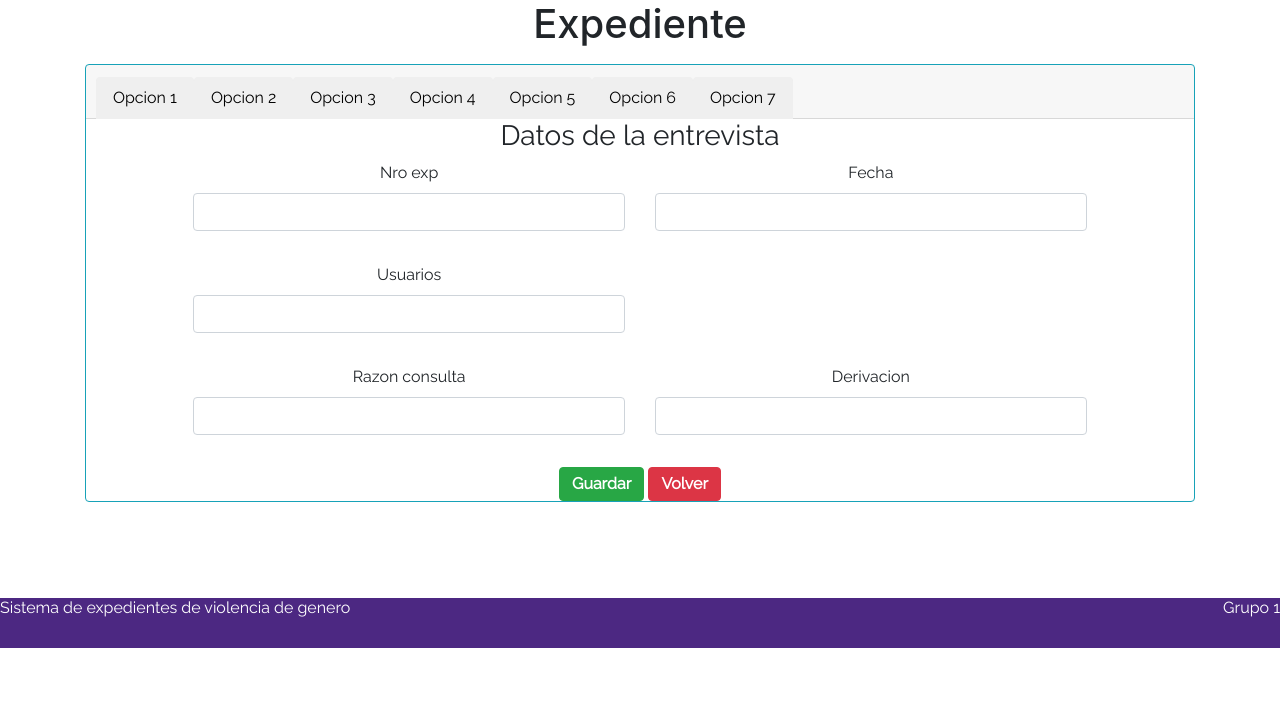
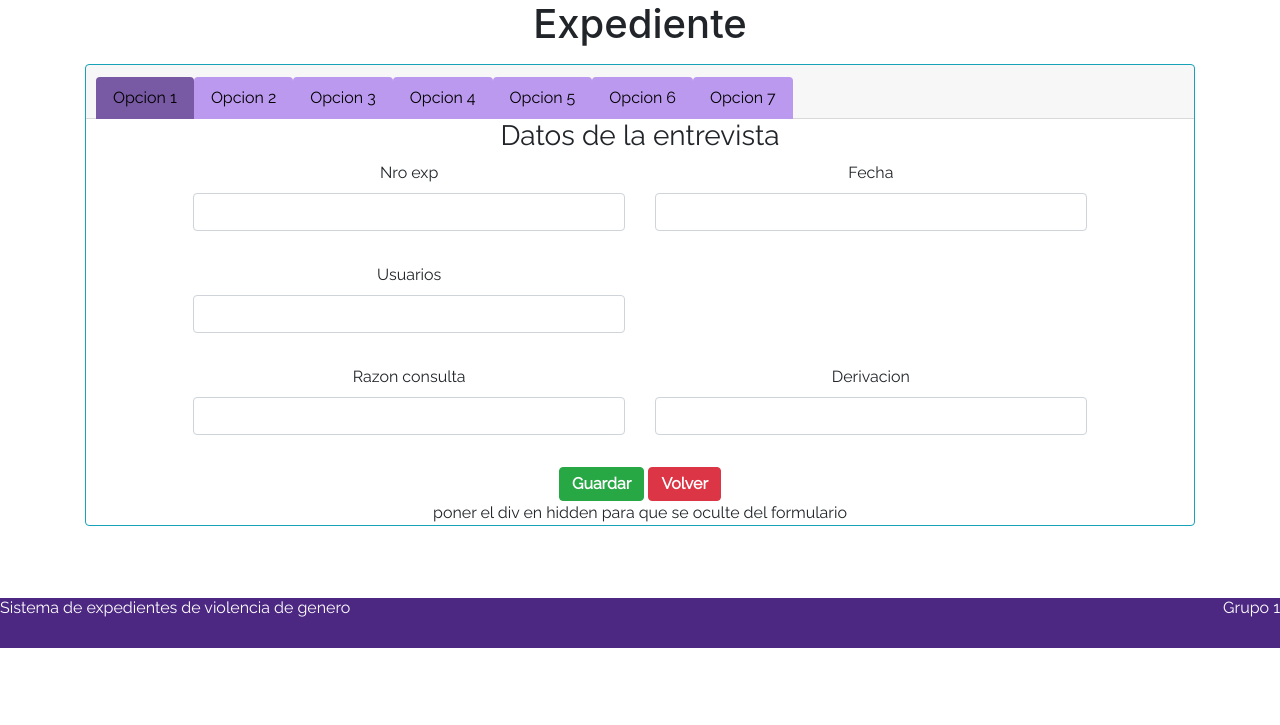
Before and after one commit to unlp-taller-tecnologias/2018-grupo-1, a Symfony app: template app/Resources/views/expediente/new.html.twig in a window 1280 px wide. Shown: the part 152-877 px from the top of the page. Run offline with Twig, Linux system fonts and the light colour scheme; the template is opened without the code that fills it, so the values that code supplies are empty; form fields are guessed from the names that the template uses; some libraries are stand-ins or nearby versions.

Commit message:
Trabajando en las pestanas del formulario del expediente

```diff
--- a/app/Resources/views/expediente/new.html.twig
+++ b/app/Resources/views/expediente/new.html.twig
@@ -1,6 +1,7 @@
 {% extends 'templates/layout.html.twig' %}
 {% block head %}
   <title>Crear expediente</title>
+  <script src="https://ajax.googleapis.com/ajax/libs/jquery/3.3.1/jquery.min.js"></script>
 <script type="text/javascript">
     function toggleVisibility(id='1'){
       paginas=document.getElementsByClassName('pagina');
@@ -14,6 +15,14 @@
       visible.style.height = "auto";
       /*visible=document.getElementById('exp');
       exp.style.height = 'auto';*/
+
+       pestanas=document.getElementsByClassName('pestanas');
+       h = pestanas.length;
+      for (i = 0; i < h; i++) {
+        pestanas[i].style.backgroundColor = "#BB99EE";
+      }
+      actual=document.getElementById('pag'.concat(id));
+      actual.style.backgroundColor="#7859a3";
     }
 </script>
 
@@ -32,25 +41,25 @@
             <div class="card-header">
               <ul class="nav nav-tabs card-header-tabs">
                 <li class="nav-item">
-                  <button class="nav-link" href="#" onclick="toggleVisibility('1')">Opcion 1</button>
+                  <button class="nav-link pestanas" id="pag1" href="#" onclick="toggleVisibility('1')">Opcion 1</button>
                 </li>
                 <li class="nav-item">
-                  <button class="nav-link" href="#" onclick="toggleVisibility('2')">Opcion 2</button>
+                  <button class="nav-link pestanas" id="pag2" href="#" onclick="toggleVisibility('2')">Opcion 2</button>
                 </li>
                 <li class="nav-item">
-                  <button class="nav-link" href="#" onclick="toggleVisibility('3')">Opcion 3</button>
+                  <button class="nav-link pestanas" id="pag3" href="#" onclick="toggleVisibility('3')">Opcion 3</button>
                 </li>
                 <li class="nav-item">
-                  <button class="nav-link" href="#" onclick="toggleVisibility('4')">Opcion 4</button>
+                  <button class="nav-link pestanas" id="pag4" href="#" onclick="toggleVisibility('4')">Opcion 4</button>
                 </li>
                 <li class="nav-item">
-                  <button class="nav-link" href="#" onclick="toggleVisibility('5')">Opcion 5</button>
+                  <button class="nav-link pestanas" id="pag5" href="#" onclick="toggleVisibility('5')">Opcion 5</button>
                 </li>
                 <li class="nav-item">
-                  <button class="nav-link" href="#" onclick="toggleVisibility('6')">Opcion 6</button>
+                  <button class="nav-link pestanas" id="pag6" href="#" onclick="toggleVisibility('6')">Opcion 6</button>
                 </li>
                 <li class="nav-item">
-                  <button class="nav-link" href="#" onclick="toggleVisibility('7')">Opcion 7</button>
+                  <button class="nav-link pestanas" id="pag7" href="#" onclick="toggleVisibility('7')">Opcion 7</button>
                 </li>
               </ul>
             </div>
@@ -344,15 +353,28 @@ function addRemoveButtonVinculo ($panel) {
                 </div>
                 <div class="pagina" id="6">
                     <h3>Intervenciones realizadas</h3>
+                    <div class="input-group">
+                        <div class="form-group col-md-10 offset-md-1">
+                            {{ form_row(form.intervencionesRealizadas) }}
+                        </div>
+                    </div>
                 </div>
                 <div class="pagina" id="7">
                     <h3>Resumen</h3>
-                        {{ form_row(form.resumen) }}
+                     <div class="input-group">
+                        <div class="form-group col-md-10 offset-md-1">
+                            {{ form_row(form.resumen) }}
+                        </div>
+                    </div>
+
                 </div>
             </div>
             <input type="submit" value="Guardar" class="btn btn-success">
             <a href="{{ path('expediente_index') }}" class="btn btn-danger">Volver</a>
+            <div>
+                poner el div en hidden para que se oculte del formulario
             {{ form_end(form) }}
+            </div>
             </div>
         </div>
     </div>
```
Also changed, not shown: src/AppBundle/Form/ExpedienteType.php (+12 -2 lines).
